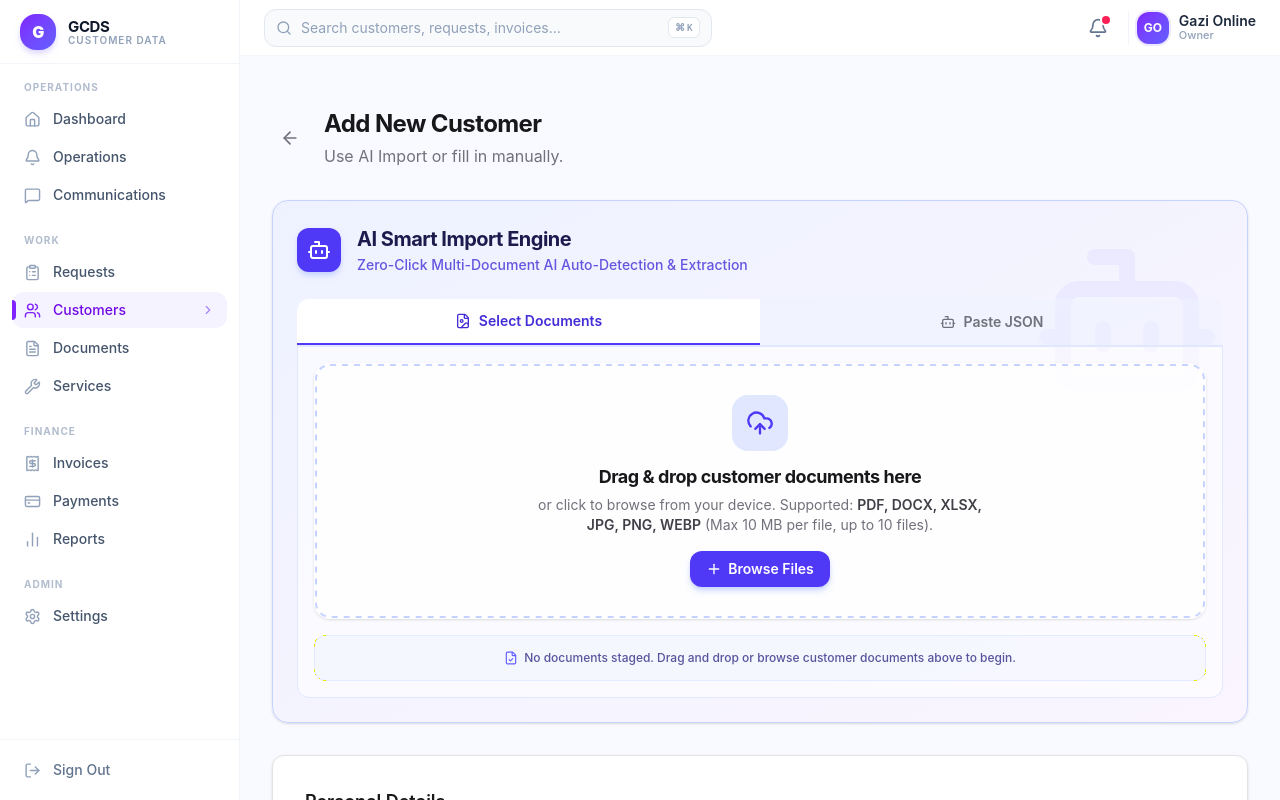
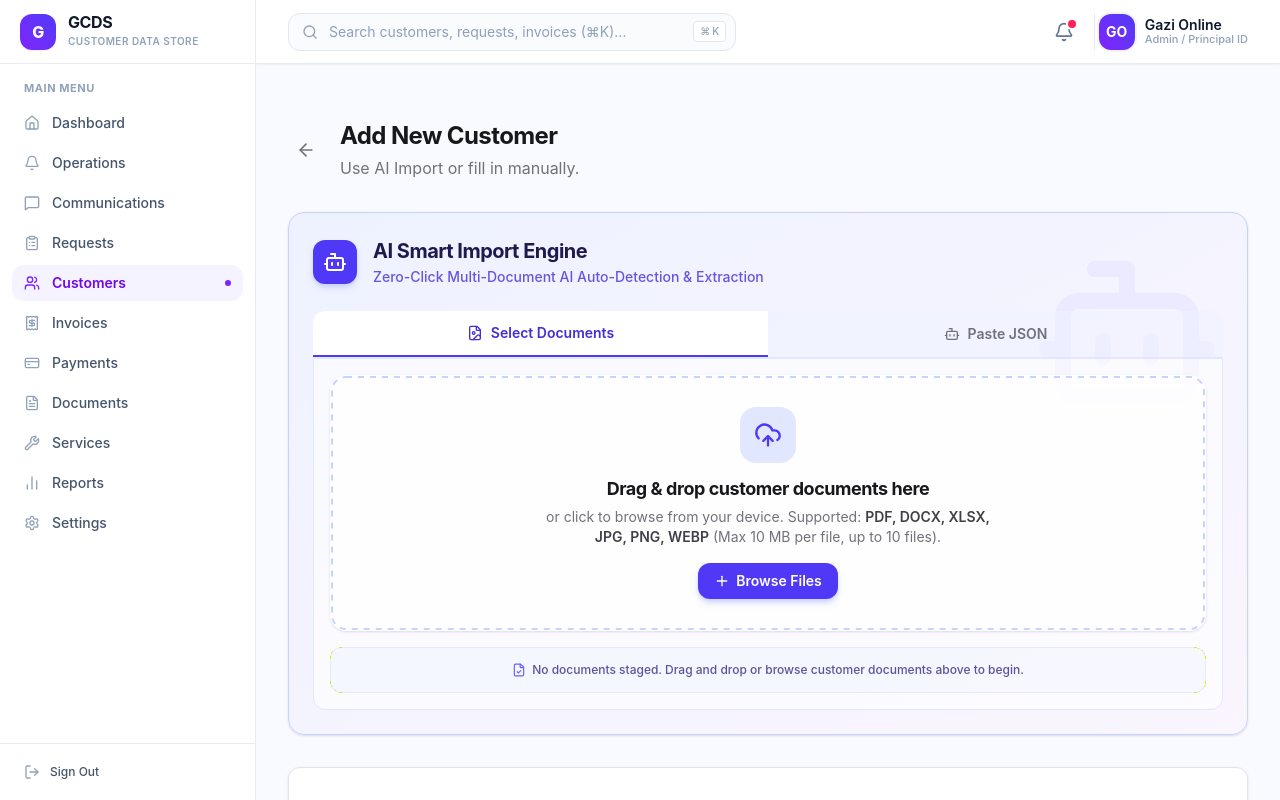
Before and after one commit to gazi-online/gazi-customer-data-store, a Next.js app: page /customers/new in a window 1280 px wide. Built offline with nearby package versions, Linux system fonts and the light colour scheme.

Commit message:
Revert "ui: step 1 — app shell grouped sidebar topbar mobile nav refinement"
This reverts commit 08daed9852aaff8a1e76b9a4b7e7edd39675620d.

```diff
--- a/src/app/(dashboard)/layout.tsx
+++ b/src/app/(dashboard)/layout.tsx
@@ -1,7 +1,7 @@
 "use client";
 
 import Link from "next/link";
-import { usePathname } from "next/navigation";
+import { usePathname, useRouter } from "next/navigation";
 import {
   Home,
   Users,
@@ -17,53 +17,26 @@ import {
   CreditCard,
   ClipboardList,
   MessageSquare,
-  Bell,
-  ChevronRight,
+  Bell
 } from "lucide-react";
 import { logout } from "./actions";
 import { useState, useEffect } from "react";
 import { GlobalCommandSearchModal } from "@/components/search/GlobalCommandSearchModal";
 
-/* ─────────────────────────────────────────────
-   Navigation groups
-───────────────────────────────────────────── */
-const navGroups = [
-  {
-    label: "Operations",
-    items: [
-      { name: "Dashboard",      href: "/dashboard",      icon: Home },
-      { name: "Operations",     href: "/operations",     icon: Bell },
+const navigation = [
+  { name: "Dashboard", href: "/dashboard", icon: Home },
+  { name: "Operations", href: "/operations", icon: Bell },
   { name: "Communications", href: "/communications", icon: MessageSquare },
-    ],
-  },
-  {
-    label: "Work",
-    items: [
-      { name: "Requests",  href: "/requests",  icon: ClipboardList },
+  { name: "Requests", href: "/requests", icon: ClipboardList },
   { name: "Customers", href: "/customers", icon: Users },
-      { name: "Documents", href: "/documents", icon: FileText },
-      { name: "Services",  href: "/services",  icon: Wrench },
-    ],
-  },
-  {
-    label: "Finance",
-    items: [
   { name: "Invoices", href: "/invoices", icon: Receipt },
   { name: "Payments", href: "/payments", icon: CreditCard },
-      { name: "Reports",  href: "/reports",  icon: BarChart2 },
-    ],
-  },
-  {
-    label: "Admin",
-    items: [
+  { name: "Documents", href: "/documents", icon: FileText },
+  { name: "Services", href: "/services", icon: Wrench },
+  { name: "Reports", href: "/reports", icon: BarChart2 },
   { name: "Settings", href: "/settings", icon: Settings },
-    ],
-  },
 ];
 
-/* ─────────────────────────────────────────────
-   Sidebar Content
-───────────────────────────────────────────── */
 interface SidebarContentProps {
   pathname: string;
   onClose?: () => void;
@@ -71,96 +44,83 @@ interface SidebarContentProps {
 
 function SidebarContent({ pathname, onClose }: SidebarContentProps) {
   return (
-    <div className="flex flex-col h-full">
-      {/* Brand */}
-      <div className="h-16 flex items-center px-5 border-b border-slate-100 shrink-0">
-        <Link href="/dashboard" className="flex items-center gap-3 group" onClick={onClose}>
-          <div className="w-9 h-9 rounded-2xl bg-gradient-to-br from-violet-600 to-indigo-500 flex items-center justify-center text-white shadow-md shadow-violet-200">
-            <span className="font-black text-base leading-none tracking-tight">G</span>
+    <>
+      {/* Brand Logo Header */}
+      <div className="h-16 flex items-center px-5 border-b border-slate-200/80 shrink-0">
+        <Link href="/dashboard" className="flex items-center gap-3 group">
+          <div className="w-9 h-9 rounded-xl bg-gradient-to-tr from-violet-600 to-indigo-600 flex items-center justify-center text-white shadow-xs">
+            <span className="font-extrabold text-base leading-none tracking-tight">G</span>
           </div>
-          <div className="flex flex-col gap-px">
-            <span className="text-[15px] font-bold text-slate-900 tracking-tight leading-none">GCDS</span>
-            <span className="text-[10px] uppercase font-semibold tracking-widest text-slate-400 leading-none">
-              Customer Data
+          <div className="flex flex-col">
+            <span className="text-base font-bold text-slate-900 tracking-tight leading-none mb-1">GCDS</span>
+            <span className="text-[10px] uppercase font-semibold tracking-wider text-slate-400">
+              Customer Data Store
             </span>
           </div>
         </Link>
       </div>
 
       {/* Navigation */}
-      <nav className="flex-1 px-3 py-4 overflow-y-auto space-y-5" aria-label="Sidebar navigation">
-        {navGroups.map((group) => (
-          <div key={group.label}>
-            <div className="px-3 mb-1.5 text-[10px] font-bold uppercase tracking-widest text-slate-400/70">
-              {group.label}
+      <nav className="flex-1 px-3 py-4 space-y-1 overflow-y-auto" aria-label="Sidebar Navigation">
+        <div className="px-3 text-[11px] font-bold tracking-wider uppercase text-slate-400 mb-2">
+          Main Menu
         </div>
-            <div className="space-y-0.5">
-              {group.items.map((item) => {
-                const isActive =
-                  pathname === item.href ||
-                  (item.href !== "/dashboard" && pathname.startsWith(item.href));
+        {navigation.map((item) => {
+          const isActive = pathname === item.href || (item.href !== "/dashboard" && pathname.startsWith(item.href));
           const Icon = item.icon;
+
           return (
             <Link
               key={item.name}
               href={item.href}
               onClick={onClose}
               aria-current={isActive ? "page" : undefined}
-                    className={`relative flex items-center gap-3 px-3 py-2 rounded-xl text-sm font-medium transition-all duration-150 group ${
+              className={`flex items-center justify-between px-3 py-2 rounded-xl text-xs md:text-sm font-medium transition-colors group ${
                 isActive
-                        ? "bg-violet-50 text-violet-700"
+                  ? "bg-violet-50 text-violet-700 font-semibold"
                   : "text-slate-600 hover:bg-slate-50 hover:text-slate-900"
               }`}
             >
-                    {/* Active left accent */}
-                    {isActive && (
-                      <span
-                        className="absolute left-0 top-1/2 -translate-y-1/2 w-1 h-5 rounded-r-full bg-violet-600"
-                        aria-hidden="true"
-                      />
-                    )}
-                    <Icon
-                      className={`h-[17px] w-[17px] shrink-0 transition-colors ${
+              <div className="flex items-center gap-3">
+                <Icon className={`h-4 w-4 transition-colors ${
                   isActive
                     ? "text-violet-600"
                     : "text-slate-400 group-hover:text-slate-600"
-                      }`}
-                    />
-                    <span className="flex-1 truncate">{item.name}</span>
+                }`} />
+                <span>{item.name}</span>
+              </div>
               {isActive && (
-                      <ChevronRight className="h-3.5 w-3.5 text-violet-400 shrink-0" />
+                <span className="w-1.5 h-1.5 rounded-full bg-violet-600 shrink-0" aria-hidden="true" />
               )}
             </Link>
           );
         })}
-            </div>
-          </div>
-        ))}
       </nav>
 
-      {/* Sign out */}
-      <div className="p-3 border-t border-slate-100 shrink-0">
+      {/* Sidebar Footer */}
+      <div className="p-3 border-t border-slate-200/80 shrink-0">
         <button
           onClick={() => logout()}
-          className="w-full flex items-center gap-3 px-3 py-2 rounded-xl text-sm font-medium text-slate-500 hover:bg-red-50 hover:text-red-600 transition-colors group"
+          className="w-full flex items-center gap-2.5 px-3 py-2 rounded-xl text-xs font-medium text-slate-600 hover:bg-red-50 hover:text-red-600 transition-colors group"
         >
-          <LogOut className="h-[17px] w-[17px] shrink-0 text-slate-400 group-hover:text-red-500 transition-colors" />
+          <LogOut className="h-4 w-4 text-slate-400 group-hover:text-red-500 transition-colors" />
           <span>Sign Out</span>
         </button>
       </div>
-    </div>
+    </>
   );
 }
 
-/* ─────────────────────────────────────────────
-   Dashboard Layout
-───────────────────────────────────────────── */
-export default function DashboardLayout({ children }: { children: React.ReactNode }) {
+export default function DashboardLayout({
+  children,
+}: {
+  children: React.ReactNode;
+}) {
   const pathname = usePathname();
   const [mobileMenuOpen, setMobileMenuOpen] = useState(false);
   const [searchModalOpen, setSearchModalOpen] = useState(false);
 
-  // ⌘K / Ctrl+K shortcut
+  // Global shortcut for Command/Ctrl + K
   useEffect(() => {
     const handleKeyDown = (e: KeyboardEvent) => {
       if ((e.metaKey || e.ctrlKey) && e.key === "k") {
@@ -176,7 +136,7 @@ export default function DashboardLayout({ children }: { children: React.ReactNod
 
   if (isPrintRoute) {
     return (
-      <div className="min-h-screen bg-zinc-100 print:bg-white print:min-h-0">
+      <div className="min-h-screen bg-zinc-100 dark:bg-zinc-950 print:bg-white print:min-h-0">
         {children}
       </div>
     );
@@ -184,27 +144,20 @@ export default function DashboardLayout({ children }: { children: React.ReactNod
 
   return (
     <div className="flex h-screen overflow-hidden bg-[#F8FAFF] print:block print:h-auto print:overflow-visible print:bg-white">
-
-      {/* ── Sidebar: Desktop ───────────────────────── */}
-      <aside className="w-60 bg-white border-r border-slate-100 flex-col hidden md:flex shrink-0 print:hidden select-none">
+      {/* Sidebar - Desktop */}
+      <aside className="w-64 bg-white border-r border-slate-200/80 flex-col hidden md:flex shrink-0 print:hidden select-none">
         <SidebarContent pathname={pathname} />
       </aside>
 
-      {/* ── Sidebar: Mobile overlay ─────────────────── */}
+      {/* Sidebar - Mobile (Overlay) */}
       {mobileMenuOpen && (
         <div className="md:hidden fixed inset-0 z-50 flex print:hidden">
-          {/* Backdrop */}
-          <div
-            className="fixed inset-0 bg-black/50 backdrop-blur-sm"
-            onClick={() => setMobileMenuOpen(false)}
-            aria-hidden="true"
-          />
-          {/* Drawer */}
-          <aside className="relative w-72 max-w-[85vw] bg-white h-full flex flex-col shadow-2xl animate-in slide-in-from-left duration-250 ease-out">
+          <div className="fixed inset-0 bg-black/40 backdrop-blur-xs" onClick={() => setMobileMenuOpen(false)} />
+          <aside className="relative w-64 max-w-sm bg-white h-full flex flex-col shadow-xl animate-in slide-in-from-left-4 duration-300">
             <button
               onClick={() => setMobileMenuOpen(false)}
               aria-label="Close menu"
-              className="absolute top-3.5 right-3.5 p-2 text-slate-400 hover:text-slate-700 hover:bg-slate-100 rounded-full transition-colors z-10"
+              className="absolute top-4 right-4 p-2 text-slate-500 hover:bg-slate-100 rounded-full"
             >
               <X className="h-5 w-5" />
             </button>
@@ -213,94 +166,81 @@ export default function DashboardLayout({ children }: { children: React.ReactNod
         </div>
       )}
 
-      {/* ── Main Content ─────────────────────────────── */}
-      <main className="flex-1 flex flex-col overflow-hidden w-full min-w-0 print:block print:overflow-visible">
-
+      {/* Main Content Container */}
+      <main className="flex-1 flex flex-col overflow-hidden w-full print:block print:overflow-visible">
         {/* Top Header */}
-        <header className="bg-white border-b border-slate-100 h-14 px-4 md:px-6 flex items-center justify-between shrink-0 print:hidden z-10">
-          <div className="flex items-center gap-3 flex-1 min-w-0">
-            {/* Mobile hamburger */}
+        <header className="bg-white border-b border-slate-200/80 h-16 px-4 md:px-8 flex items-center justify-between shadow-xs z-10 shrink-0 print:hidden">
+          <div className="flex items-center gap-4 flex-1">
             <button
-              className="md:hidden p-2 -ml-1 text-slate-500 hover:text-slate-700 hover:bg-slate-100 rounded-xl transition-colors"
-              aria-label="Open navigation"
+              className="md:hidden p-2 text-slate-500 hover:bg-slate-100 rounded-lg"
+              aria-label="Open navigation menu"
               onClick={() => setMobileMenuOpen(true)}
             >
               <Menu className="h-5 w-5" />
             </button>
 
-            {/* Mobile brand (shown only when sidebar hidden) */}
-            <Link
-              href="/dashboard"
-              className="md:hidden flex items-center gap-2.5"
-            >
-              <div className="w-7 h-7 rounded-xl bg-gradient-to-br from-violet-600 to-indigo-500 flex items-center justify-center text-white shadow-sm">
-                <span className="font-black text-sm leading-none">G</span>
-              </div>
-              <span className="text-sm font-bold text-slate-900 tracking-tight">GCDS</span>
-            </Link>
-
-            {/* Search bar — hidden on smallest screens, visible sm+ */}
+            {/* Global Search Trigger */}
             <div
               onClick={() => setSearchModalOpen(true)}
-              role="button"
-              tabIndex={0}
-              onKeyDown={(e) => e.key === "Enter" && setSearchModalOpen(true)}
-              aria-label="Open global search"
-              className="hidden sm:flex flex-1 max-w-md items-center relative cursor-pointer group"
+              className="w-full max-w-md relative hidden sm:flex items-center cursor-pointer group"
             >
-              <Search className="absolute left-3 h-4 w-4 text-slate-400 group-hover:text-violet-500 transition-colors pointer-events-none" />
-              <div className="w-full pl-9 pr-14 py-2 bg-slate-50 border border-slate-200 group-hover:border-violet-300 group-hover:bg-white rounded-xl text-sm text-slate-400 transition-all select-none">
-                Search customers, requests, invoices…
+              <Search className="absolute left-3.5 h-4 w-4 text-slate-400 group-hover:text-violet-600 transition-colors" />
+              <div className="w-full pl-10 pr-12 py-2 bg-slate-50/80 border border-slate-200 group-hover:border-violet-300 group-hover:bg-slate-50 rounded-[12px] text-xs md:text-sm text-slate-400 transition-all select-none">
+                Search customers, requests, invoices (⌘K)...
               </div>
-              <kbd className="absolute right-3 hidden lg:flex items-center gap-0.5 px-1.5 py-0.5 rounded-md bg-white border border-slate-200 text-[10px] font-semibold text-slate-400 pointer-events-none">
+              <div className="absolute right-2.5 flex items-center gap-0.5 px-1.5 py-0.5 rounded bg-white border border-slate-200 text-[10px] font-medium text-slate-400 pointer-events-none">
                 <span>⌘</span>K
-              </kbd>
+              </div>
             </div>
           </div>
 
-          {/* Right side */}
-          <div className="flex items-center gap-2 pl-3">
-            {/* Mobile search icon */}
-            <button
-              className="sm:hidden p-2 text-slate-500 hover:text-violet-600 hover:bg-violet-50 rounded-xl transition-colors"
-              aria-label="Search"
-              onClick={() => setSearchModalOpen(true)}
-            >
-              <Search className="h-5 w-5" />
-            </button>
-
-            {/* Operations bell */}
+          {/* Right Header: Operations Bell + User Profile */}
+          <div className="flex items-center gap-3 pl-2">
+            {/* Operations Inbox Quick Bell */}
             <Link
               href="/operations"
               title="Operations Inbox"
               className="relative p-2 text-slate-500 hover:text-violet-700 hover:bg-violet-50 rounded-xl transition-colors"
             >
               <Bell className="h-5 w-5" />
-              <span className="absolute top-1.5 right-1.5 w-2 h-2 rounded-full bg-rose-500 ring-2 ring-white" aria-label="Alerts pending" />
+              <span className="absolute top-1.5 right-1.5 w-2 h-2 rounded-full bg-rose-500 ring-2 ring-white" />
             </Link>
 
-            {/* User chip */}
-            <div className="flex items-center gap-2.5 pl-2 ml-1 border-l border-slate-100">
-              <div className="w-8 h-8 rounded-xl bg-gradient-to-br from-violet-600 to-indigo-500 text-white font-bold text-xs flex items-center justify-center ring-2 ring-violet-100 shadow-sm select-none">
+            {/* Authenticated User Profile */}
+            <div className="flex items-center gap-2.5 pl-1 border-l border-slate-200">
+              <div className="w-9 h-9 rounded-xl bg-gradient-to-tr from-violet-600 to-indigo-600 text-white font-bold text-sm flex items-center justify-center ring-2 ring-slate-100 shadow-xs">
                 GO
               </div>
-              <div className="hidden md:flex flex-col text-left">
-                <span className="text-sm font-semibold text-slate-800 leading-tight">Gazi Online</span>
-                <span className="text-[11px] text-slate-400 font-medium leading-tight">Owner</span>
+              <div className="hidden sm:flex flex-col text-left">
+                <span className="text-sm font-semibold text-slate-900 leading-tight">Gazi Online</span>
+                <span className="text-[11px] text-slate-400 font-medium leading-tight">Admin / Principal ID</span>
               </div>
             </div>
           </div>
         </header>
 
-        {/* Page content */}
-        <div className="flex-1 overflow-y-auto bg-[#F8FAFF] print:p-0 print:overflow-visible print:bg-white">
-          <div className="w-full mx-auto max-w-screen-2xl px-4 py-5 sm:px-6 sm:py-6 lg:px-8 lg:py-7">
+        {/* Mobile Search Bar (Only visible below sm breakpoints) */}
+        <div className="sm:hidden p-3 bg-white border-b border-slate-200/80 shrink-0 print:hidden">
+          <div
+            onClick={() => setSearchModalOpen(true)}
+            className="w-full relative flex items-center cursor-pointer"
+          >
+            <Search className="absolute left-3 h-4 w-4 text-slate-400" />
+            <div className="w-full pl-9 pr-4 py-2 bg-slate-50 border border-slate-200 rounded-[12px] text-xs text-slate-400">
+              Search customers, requests, invoices...
+            </div>
+          </div>
+        </div>
+
+        {/* Page Content Scrollable Area */}
+        <div className="flex-1 overflow-y-auto p-4 sm:p-6 lg:p-8 bg-[#F8FAFF] print:p-0 print:overflow-visible print:bg-white relative">
+          <div className="relative z-10 w-full mx-auto">
             {children}
           </div>
         </div>
       </main>
 
-      {/* Global search modal */}
+      {/* Universal Search & Command Palette Modal */}
       <GlobalCommandSearchModal
         isOpen={searchModalOpen}
         onClose={() => setSearchModalOpen(false)}
```
Lines whose indentation alone changed are shown as unchanged.
